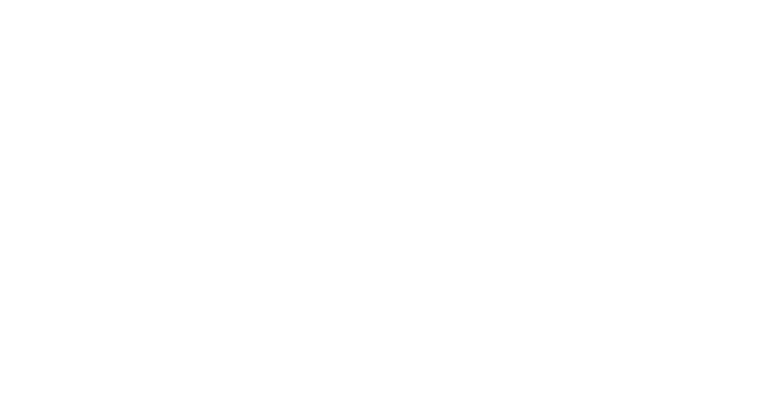
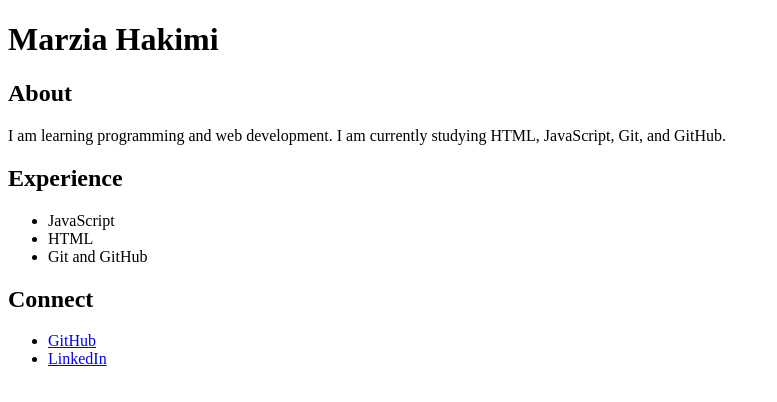
Before and after one commit to marziahakimee-ui/Marzia.Hakimi-Intro-to-programming-26.3-, a plain HTML site: page index.html in a window 1280 px wide. Shown: the whole page, without its empty margins (0-777 px from the left). Drawn offline with Linux system fonts and the light colour scheme.

Commit message:
boilerplate and content added

```diff
--- a/index.html
+++ b/index.html
@@ -3,9 +3,39 @@
 <head>
     <meta charset="UTF-8">
     <meta name="viewport" content="width=device-width, initial-scale=1.0">
-    <title>Document</title>
+    <title>Marzia Hakimi's Portfolio</title>
 </head>
+
 <body>
+    <h1>Marzia Hakimi</h1>
+
+    <section id="About">
+        <h2>About</h2>
+        <p>
+            I am learning programming and web development. I am currently studying HTML, JavaScript, Git, and GitHub.
+        </p>
+    </section>
+
+    <section id="Experience">
+        <h2>Experience</h2>
+        <ul>
+            <li>JavaScript</li>
+            <li>HTML</li>
+            <li>Git and GitHub</li>
+        </ul>
+    </section>
+
+    <section id="Connect">
+        <h2>Connect</h2>
+        <ul>
+            <li>
+                <a href="https://github.com/marziahakimee-ui">GitHub</a>
+            </li>
+            <li>
+                <a href="https://www.linkedin.com/in/marzia-hakimee-0b81763a8/">LinkedIn</a>
+            </li>
+        </ul>
+    </section>
 
 </body>
 </html>
```
